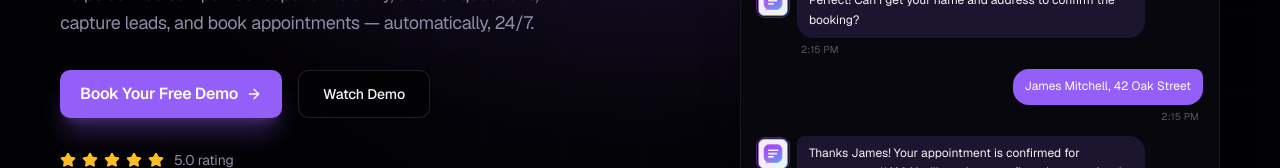
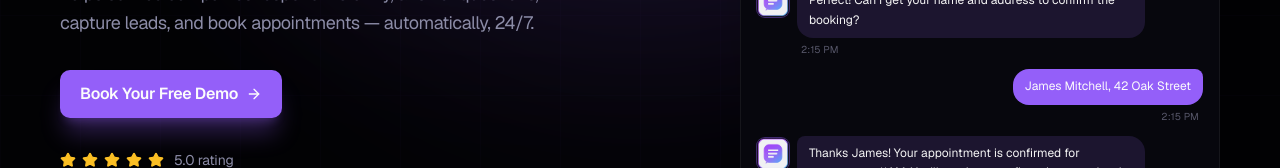
Before and after one commit to daffanauran/expressify-ai, a React (Vite) app: page / in a window 1280 px wide. Shown: the part 465-633 px from the top of the page. Built offline with nearby package versions, Linux system fonts and the light colour scheme.

Commit message:
Remove 'Watch Demo' button

```diff
--- a/src/sections/HeroSection.tsx
+++ b/src/sections/HeroSection.tsx
@@ -183,16 +183,6 @@ export const HeroSection = () => {
                   <ArrowRight className="h-4 w-4 text-[#fcfcfc] group-hover:translate-x-1 transition-transform" />
                 </Button>
               </a>
-              <a href="#product-demo">
-                <Button
-                  variant="outline"
-                  className="h-12 rounded-[10px] border-[#ffffff1f] bg-[#020204] px-6 shadow-[0px_1px_2px_#0000000d] hover:bg-[#111111] hover:scale-105 hover:border-[#945ff933] transition-all duration-300"
-                >
-                  <span className="text-sm font-medium leading-5 tracking-[-0.15px] text-neutral-100">
-                    Watch Demo
-                  </span>
-                </Button>
-              </a>
             </div>
 
             <div className="flex w-full flex-col items-start pt-8 animate-fade-in-up" style={{ animationDelay: '450ms' }}>
```
